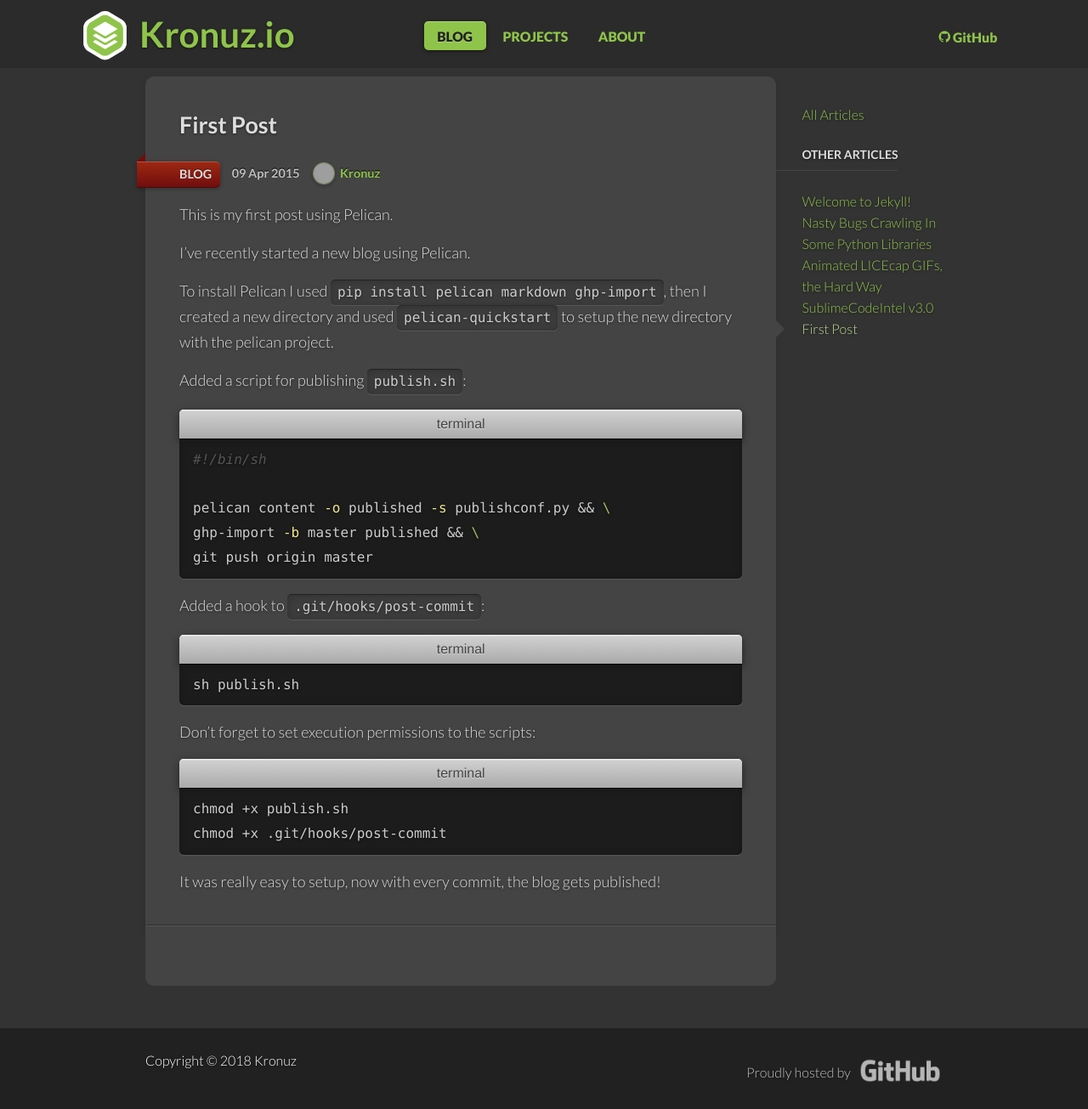
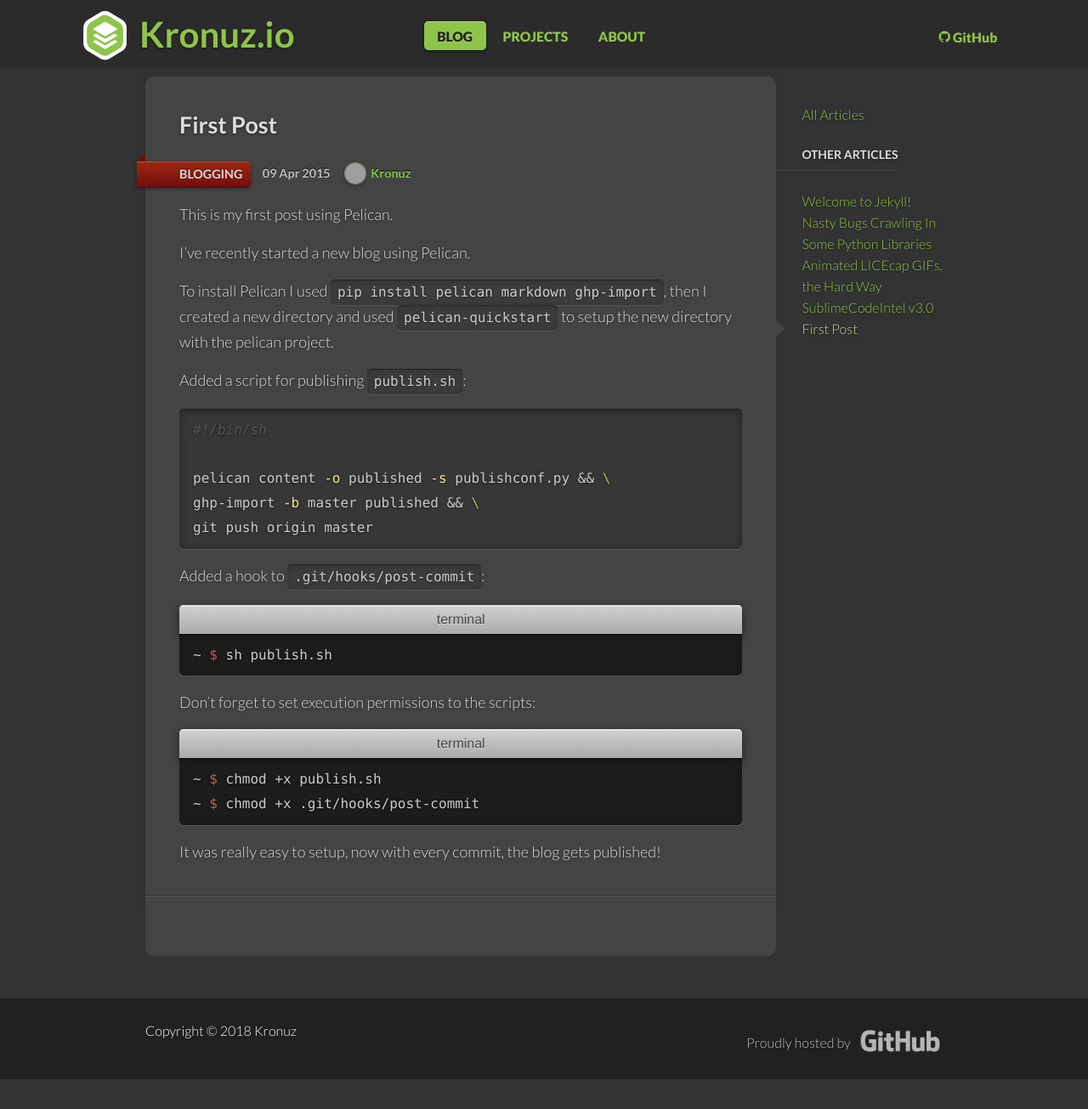
Before and after one commit to Kronuz/Kronuz.github.io, a Jekyll site: the page built from _posts/2015-04-23-first-post.md, in a window 1280 px wide. Shown: the whole page at 85% size. Built offline with Jekyll 4.4.1, drawn with Linux system fonts in a browser that asks for light colours; comment, search, counter and statistics services are not loaded; after the commit the page ends 1270 px from its top, so only the background shows below that; grey boxes are pictures that could not be loaded.

Commit message:
Posts improvements

````diff
--- a/_posts/2015-04-23-first-post.md
+++ b/_posts/2015-04-23-first-post.md
@@ -2,7 +2,7 @@
 title:      First Post
 date:       2015-04-09 10:20:00 -0600
 modified:   2015-04-23 14:00:00 -0600
-categories: Blog
+categories: Blogging
 author:     Kronuz
 tags:       pelican
 identifier: first-post
@@ -19,7 +19,7 @@
 
 Added a script for publishing `publish.sh`:
 
-```sh
+```bash
 #!/bin/sh
 
 pelican content -o published -s publishconf.py && \
@@ -30,14 +30,14 @@
 Added a hook to `.git/hooks/post-commit`:
 
 ```sh
-sh publish.sh
+~ $ sh publish.sh
 ```
 
 Don't forget to set execution permissions to the scripts:
 
 ```sh
-chmod +x publish.sh
-chmod +x .git/hooks/post-commit
+~ $ chmod +x publish.sh
+~ $ chmod +x .git/hooks/post-commit
 ```
 
 It was really easy to setup, now with every commit, the blog gets
````
Also changed, not shown: _posts/2015-04-16-using-sublimecodeintel-v30.md (+1 -1 lines), _posts/2015-04-23-animated-licecap-gifs-the-hard-way.md (+1 -0 lines), _posts/2018-03-24-welcome-to-jekyll.md (+5 -3 lines).
